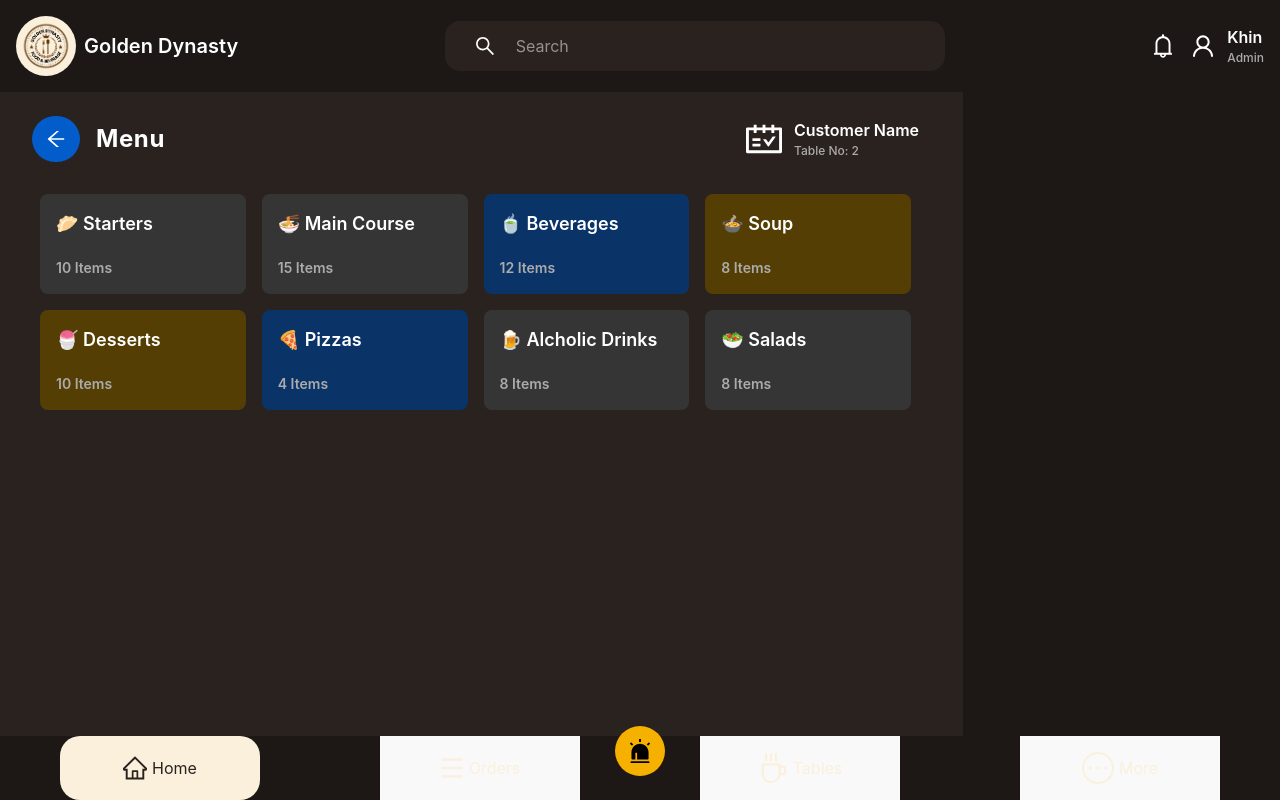
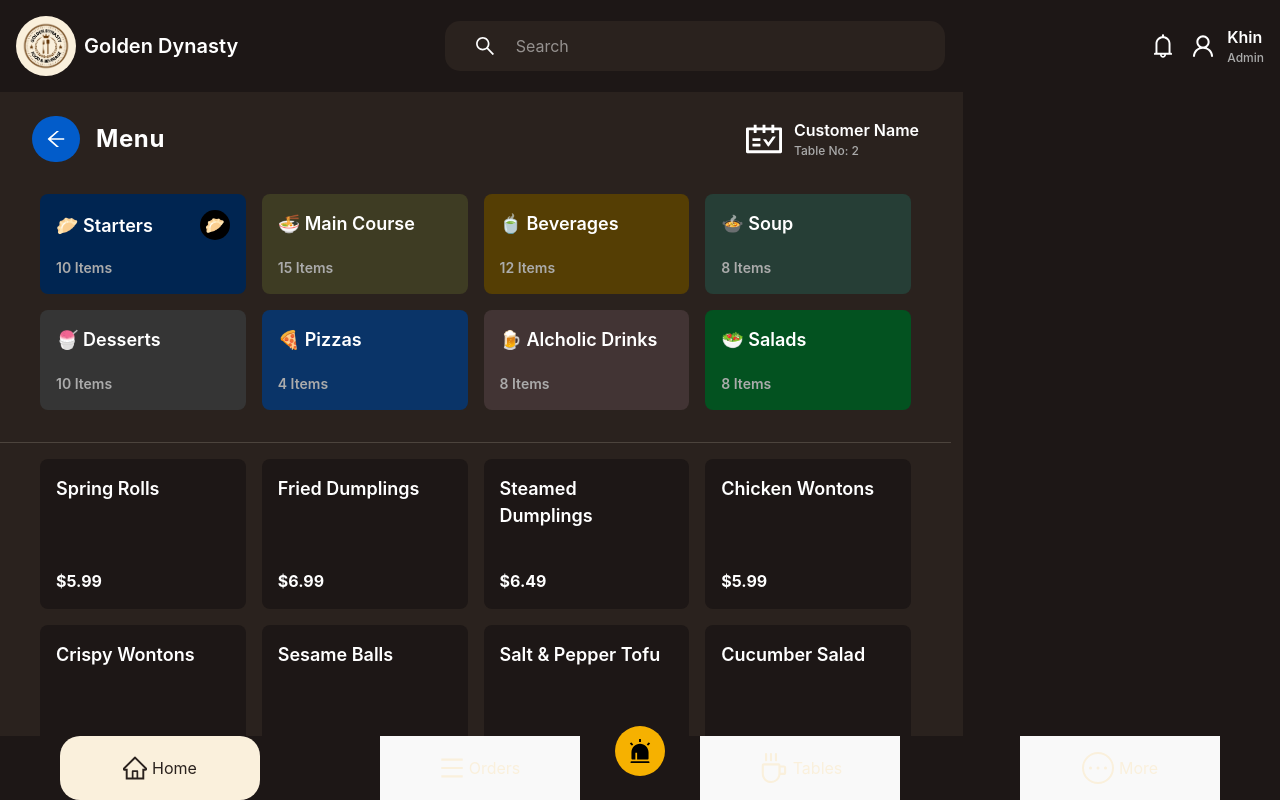
Before and after one commit to ClaraKhin/K_Restaurant, a React (Vite) app in the folder Restaurant_Client/: page /menu in a window 1280 px wide. Shown: the top 800 px of the page. Built offline with nearby package versions, Linux system fonts and the light colour scheme.

Commit message:
Built Menu Items, and implement selected items

```diff
--- a/Restaurant_Client/src/components/menu/MenuContainer.jsx
+++ b/Restaurant_Client/src/components/menu/MenuContainer.jsx
@@ -1,9 +1,10 @@
 import { useState } from "react";
 import { menus } from "../../constants";
-import { getBgColor } from "../../utils";
+// import { getBgColor } from "../../utils";
 
 const MenuContainer = () => {
-  const [selectedMenu, setSelectedMenu] = useState(null);
+  const [selectedMenu, setSelectedMenu] = useState(menus[0]);
+  const [hover, setHover] = useState(null);
   return (
     <>
       <div
@@ -20,8 +21,8 @@ const MenuContainer = () => {
             <div
               key={menu.id}
               className="flex flex-col items-start justify-between h-[100px] rounded-lg cursor-pointer"
-              style={{ padding: "1rem", backgroundColor: getBgColor() }}
-              onClick={() => setSelectedMenu(menu.id)}
+              style={{ padding: "1rem", backgroundColor: menu.bgColor }}
+              onClick={() => setSelectedMenu(menu)}
             >
               <div className="flex items-center justify-between w-full">
                 <h1
@@ -30,7 +31,7 @@ const MenuContainer = () => {
                 >
                   {menu.icon} {menu.name}
                 </h1>
-                {selectedMenu === menu.id && (
+                {selectedMenu?.id === menu.id && (
                   <div className="w-[30px] h-[30px]  bg-[#000000] rounded-full flex items-center justify-center ">
                     {menu.icon}
                   </div>
@@ -47,6 +48,49 @@ const MenuContainer = () => {
           );
         })}
       </div>
+
+      <hr style={{ borderTop: "1px solid #faf0dc2a", marginTop: "1rem" }} />
+
+      <div
+        className="grid grid-cols-4 gap-4 w-[100%]"
+        style={{
+          paddingLeft: "2.5rem",
+          paddingRight: "2.5rem",
+          paddingTop: "1rem",
+          paddingBottom: "1rem",
+        }}
+      >
+        {selectedMenu?.items.map((menu) => {
+          return (
+            <div
+              onMouseEnter={() => setHover(menu.id)}
+              onMouseLeave={() => setHover(null)}
+              key={menu.id}
+              className="flex flex-col items-start justify-between h-[150px] rounded-lg cursor-pointer"
+              style={{
+                padding: "1rem",
+                backgroundColor: hover === menu.id ? "#7d7c7c3b" : "#1d1716",
+              }}
+            >
+              <div className="flex items-center justify-between w-full">
+                <h1
+                  className="text-[#ffffff]"
+                  style={{ fontSize: "1.125rem", fontWeight: 600 }}
+                >
+                  {menu.name}
+                </h1>
+              </div>
+
+              <p
+                className="text-[#ffffff] "
+                style={{ fontSize: "1rem", fontWeight: 700 }}
+              >
+                ${menu.price}
+              </p>
+            </div>
+          );
+        })}
+      </div>
     </>
   );
 };
--- a/Restaurant_Client/src/constants/index.js
+++ b/Restaurant_Client/src/constants/index.js
@@ -14,70 +14,70 @@ export const popularDishes = [
         id: 1,
         image: PekingDuck,
         name: "Peking Duck",
-        price: "$24.99",
+        price: "24.99",
         numberOfOrders: 250,
     },
     {
         id: 2,
         image: XiaoLongBao,
         name: "Xiao Long Bao",
-        price: "$9.99",
+        price: "9.99",
         numberOfOrders: 190,
     },
     {
         id: 3,
         image: KungPaoChicken,
         name: "Kung Pao Chicken",
-        price: "$13.99",
+        price: "13.99",
         numberOfOrders: 220,
     },
     {
         id: 4,
         image: MalaXiangGuo,
         name: "Mala Xiang Guo",
-        price: "$16.99",
+        price: "16.99",
         numberOfOrders: 180,
     },
     {
         id: 5,
         image: SiuMai,
         name: "Siu Mai",
-        price: "$8.99",
+        price: "8.99",
         numberOfOrders: 200,
     },
     {
         id: 6,
         image: ChowMein,
         name: "Chow Mein",
-        price: "$11.99",
+        price: "11.99",
         numberOfOrders: 170,
     },
     {
         id: 7,
         image: SweetSourPork,
         name: "Sweet and Sour Pork",
-        price: "$14.99",
+        price: "14.99",
         numberOfOrders: 210,
     },
     {
         id: 8,
         image: Hotpot,
         name: "Hotpot",
-        price: "$22.99",
+        price: "22.99",
         numberOfOrders: 180,
     },
     {
         id: 9,
         image: BeefNoodleSoup,
         name: "Beef Noodle Soup",
-        price: "$13.99",
+        price: "13.99",
         numberOfOrders: 190,
     },
     {
         id: 10,
         image: FriedRice,
         name: "Fried Rice",
-        price: "$10.99",
+        price: "10.99",
         numberOfOrders: 200,
     }
 ]
@@ -96,113 +96,119 @@ export const tables = [
 ]
 
 export const desserts = [
-    { id: 1, name: "Mango Pudding", price: "$4.99" },
-    { id: 2, name: "Sesame Balls", price: "$3.99" },
-    { id: 3, name: "Egg Tart", price: "$2.99" },
-    { id: 4, name: "Tang Yuan (Rice Balls)", price: "$4.49" },
-    { id: 5, name: "Sweet Red Bean Soup", price: "$3.99" },
-    { id: 6, name: "Sweet Tofu Pudding", price: "$3.49" },
-    { id: 7, name: "Pineapple Bun", price: "$2.99" },
-    { id: 8, name: "Fried Milk Cubes", price: "$4.99" },
-    { id: 9, name: "Grass Jelly Dessert", price: "$3.49" },
-    { id: 10, name: "Mango Sago", price: "$5.49" },
+    { id: 1, name: "Mango Pudding", price: "4.99" },
+    { id: 2, name: "Sesame Balls", price: "3.99" },
+    { id: 3, name: "Egg Tart", price: "2.99" },
+    { id: 4, name: "Tang Yuan (Rice Balls)", price: "4.49" },
+    { id: 5, name: "Sweet Red Bean Soup", price: "3.99" },
+    { id: 6, name: "Sweet Tofu Pudding", price: "3.49" },
+    { id: 7, name: "Pineapple Bun", price: "2.99" },
+    { id: 8, name: "Fried Milk Cubes", price: "4.99" },
+    { id: 9, name: "Grass Jelly Dessert", price: "3.49" },
+    { id: 10, name: "Mango Sago", price: "5.49" },
 ];
 
 
 export const starterItems = [
-    { id: 1, name: "Spring Rolls", price: "$5.99" },
-    { id: 2, name: "Fried Dumplings", price: "$6.99" },
-    { id: 3, name: "Steamed Dumplings", price: "$6.49" },
-    { id: 4, name: "Chicken Wontons", price: "$5.99" },
-    { id: 5, name: "Crispy Wontons", price: "$4.99" },
-    { id: 6, name: "Sesame Balls", price: "$3.99" },
-    { id: 7, name: "Salt & Pepper Tofu", price: "$5.49" },
-    { id: 8, name: "Cucumber Salad", price: "$3.99" },
-    { id: 9, name: "Edamame with Sea Salt", price: "$4.49" },
-    { id: 10, name: "Chicken Satay Skewers", price: "$6.99" },
+    { id: 1, name: "Spring Rolls", price: "5.99", category: "Vegetarian" },
+    { id: 2, name: "Fried Dumplings", price: "6.99", category: "Non-Vegetarian" },
+    { id: 3, name: "Steamed Dumplings", price: "6.49", category: "Non-Vegetarian" },
+    { id: 4, name: "Chicken Wontons", price: "5.99", category: "Non-Vegetarian" },
+    { id: 5, name: "Crispy Wontons", price: "4.99", category: "Vegetarian" },
+    { id: 6, name: "Sesame Balls", price: "3.99", category: "Vegetarian" },
+    { id: 7, name: "Salt & Pepper Tofu", price: "5.49", category: "Vegetarian" },
+    { id: 8, name: "Cucumber Salad", price: "3.99", category: "Vegetarian" },
+    { id: 9, name: "Edamame with Sea Salt", price: "4.49", category: "Vegetarian" },
+    { id: 10, name: "Chicken Satay Skewers", price: "6.99", category: "Non-Vegetarian" },
 ];
 
+
 export const mainCourse = [
-    { id: 1, name: "Kung Pao Chicken", price: "$12.99" },
-    { id: 2, name: "Sweet and Sour Chicken", price: "$11.99" },
-    { id: 3, name: "General Tso’s Chicken", price: "$12.99" },
-    { id: 4, name: "Beef with Broccoli", price: "$13.99" },
-    { id: 5, name: "Szechuan Beef", price: "$14.49" },
-    { id: 6, name: "Mapo Tofu", price: "$11.49" },
-    { id: 7, name: "Ma La Xiang Guo", price: "$15.99" },
-    { id: 8, name: "Peking Duck (Half)", price: "$24.99" },
-    { id: 9, name: "Shrimp Fried Rice", price: "$11.99" },
-    { id: 10, name: "Chicken Fried Rice", price: "$10.99" },
-    { id: 11, name: "Vegetable Fried Rice", price: "$9.99" },
-    { id: 12, name: "Chow Mein (Chicken)", price: "$11.49" },
-    { id: 13, name: "Chow Mein (Beef)", price: "$12.49" },
-    { id: 14, name: "Dan Dan Noodles", price: "$11.99" },
-    { id: 15, name: "Hot Pot (Single Serving)", price: "$16.99" },
+    { id: 1, name: "Kung Pao Chicken", price: "12.99", category: "Non-Vegetarian" },
+    { id: 2, name: "Sweet and Sour Chicken", price: "11.99", category: "Non-Vegetarian" },
+    { id: 3, name: "General Tso’s Chicken", price: "12.99", category: "Non-Vegetarian" },
+    { id: 4, name: "Beef with Broccoli", price: "13.99", category: "Non-Vegetarian" },
+    { id: 5, name: "Szechuan Beef", price: "14.49", category: "Non-Vegetarian" },
+    { id: 6, name: "Mapo Tofu", price: "11.49", category: "Vegetarian" },
+    { id: 7, name: "Ma La Xiang Guo (Chicken/ Pork)", price: "16.99", category: "Non-Vegetarian" },
+
+    { id: 8, name: "Peking Duck", price: "24.99", category: "Non-Vegetarian" },
+    { id: 9, name: "Shrimp Fried Rice", price: "11.99", category: "Non-Vegetarian" },
+    { id: 10, name: "Chicken Fried Rice", price: "10.99", category: "Non-Vegetarian" },
+    { id: 11, name: "Vegetable Fried Rice", price: "9.99", category: "Vegetarian" },
+
+    { id: 12, name: "Chow Mein (Chicken)", price: "11.49", category: "Non-Vegetarian" },
+    { id: 13, name: "Chow Mein (Beef)", price: "12.49", category: "Non-Vegetarian" },
+    { id: 14, name: "Dan Dan Noodles", price: "11.99", category: "Non-Vegetarian" },
+    { id: 15, name: "Hot Pot (Single Serving)", price: "16.99", category: "Non-Vegetarian" },
 ];
 
+
 export const beverages = [
-    { id: 1, name: "Chinese Hot Tea", price: "$2.49" },
-    { id: 2, name: "Jasmine Tea", price: "$2.99" },
-    { id: 3, name: "Oolong Tea", price: "$2.99" },
-    { id: 4, name: "Green Tea", price: "$2.49" },
-    { id: 5, name: "Iced Lemon Tea", price: "$3.49" },
-    { id: 6, name: "Soy Milk", price: "$3.49" },
-    { id: 7, name: "Plum Juice", price: "$3.99" },
-    { id: 8, name: "Lychee Juice", price: "$3.99" },
-    { id: 9, name: "Coconut Juice", price: "$3.49" },
-    { id: 10, name: "Bubble Milk Tea", price: "$4.99" },
-    { id: 11, name: "Soft Drinks", price: "$2.99" },
-    { id: 12, name: "Bottled Water", price: "$1.99" },
+    { id: 1, name: "Chinese Hot Tea", price: "2.49" },
+    { id: 2, name: "Jasmine Tea", price: "2.99" },
+    { id: 3, name: "Oolong Tea", price: "2.99" },
+    { id: 4, name: "Green Tea", price: "2.49" },
+    { id: 5, name: "Iced Lemon Tea", price: "3.49" },
+    { id: 6, name: "Soy Milk", price: "3.49" },
+    { id: 7, name: "Plum Juice", price: "3.99" },
+    { id: 8, name: "Lychee Juice", price: "3.99" },
+    { id: 9, name: "Coconut Juice", price: "3.49" },
+    { id: 10, name: "Bubble Milk Tea", price: "4.99" },
+    { id: 11, name: "Soft Drinks", price: "2.99" },
+    { id: 12, name: "Bottled Water", price: "1.99" },
 ];
 
 export const soups = [
-    { id: 1, name: "Hot and Sour Soup", price: "$4.99" },
-    { id: 2, name: "Wonton Soup", price: "$4.99" },
-    { id: 3, name: "Egg Drop Soup", price: "$3.99" },
-    { id: 4, name: "Chicken Corn Soup", price: "$4.49" },
-    { id: 5, name: "Sweet Corn Soup", price: "$3.99" },
-    { id: 6, name: "Vegetable Soup", price: "$3.99" },
-    { id: 7, name: "Seafood Soup", price: "$6.99" },
-    { id: 8, name: "Tom Yum Soup (Chinese Style)", price: "$5.99" },
+    { id: 1, name: "Hot and Sour Soup", price: "4.99", category: "Vegetarian" },
+    { id: 2, name: "Wonton Soup", price: "4.99", category: "Non-Vegetarian" },
+    { id: 3, name: "Egg Drop Soup", price: "3.99", category: "Vegetarian" },
+    { id: 4, name: "Chicken Corn Soup", price: "4.49", category: "Non-Vegetarian" },
+    { id: 5, name: "Sweet Corn Soup", price: "3.99", category: "Vegetarian" },
+    { id: 6, name: "Vegetable Soup", price: "3.99", category: "Vegetarian" },
+    { id: 7, name: "Seafood Soup", price: "6.99", category: "Non-Vegetarian" },
+    { id: 8, name: "Tom Yum Soup (Chinese Style)", price: "5.99", category: "Non-Vegetarian" },
 ];
 
+
 export const pizzas = [
-    { id: 1, name: "Chicken Teriyaki Pizza", price: "$11.99" },
-    { id: 2, name: "BBQ Chicken Pizza", price: "$11.49" },
-    { id: 3, name: "Vegetable Supreme Pizza", price: "$10.99" },
-    { id: 4, name: "Cheese Pizza", price: "$9.99" },
+    { id: 1, name: "Chicken Teriyaki Pizza", price: "11.99" },
+    { id: 2, name: "BBQ Chicken Pizza", price: "11.49" },
+    { id: 3, name: "Vegetable Supreme Pizza", price: "10.99" },
+    { id: 4, name: "Cheese Pizza", price: "9.99" },
 ];
 
 export const alcoholicDrinks = [
-    { id: 1, name: "Tsingtao Beer", price: "$5.99" },
-    { id: 2, name: "Snow Beer", price: "$5.49" },
-    { id: 3, name: "Tiger Beer", price: "$5.99" },
-    { id: 4, name: "Shaoxing Rice Wine", price: "$6.99" },
-    { id: 5, name: "Plum Wine (Umeshu)", price: "$6.49" },
-    { id: 6, name: "Chinese Baijiu (Small Shot)", price: "$7.99" },
-    { id: 7, name: "Red Wine (House)", price: "$6.99" },
-    { id: 8, name: "White Wine (House)", price: "$6.99" },
+    { id: 1, name: "Tsingtao Beer", price: "5.99" },
+    { id: 2, name: "Snow Beer", price: "5.49" },
+    { id: 3, name: "Tiger Beer", price: "5.99" },
+    { id: 4, name: "Shaoxing Rice Wine", price: "6.99" },
+    { id: 5, name: "Plum Wine (Umeshu)", price: "6.49" },
+    { id: 6, name: "Chinese Baijiu (Small Shot)", price: "7.99" },
+    { id: 7, name: "Red Wine (House)", price: "6.99" },
+    { id: 8, name: "White Wine (House)", price: "6.99" },
 ];
 
 export const salads = [
-    { id: 1, name: "Chinese Cucumber Salad", price: "$4.49" },
-    { id: 2, name: "Cold Sesame Noodle Salad", price: "$5.99" },
-    { id: 3, name: "Chicken Glass Noodle Salad", price: "$6.99" },
-    { id: 4, name: "Seaweed Salad", price: "$4.99" },
-    { id: 5, name: "Wood Ear Mushroom Salad", price: "$5.49" },
-    { id: 6, name: "Smashed Cucumber with Garlic", price: "$4.49" },
-    { id: 7, name: "Cold Tofu Salad", price: "$4.99" },
-    { id: 8, name: "Spicy Beef Salad (Chinese Style)", price: "$7.99" },
+    { id: 1, name: "Chinese Cucumber Salad", price: "4.49", category: "Vegetarian" },
+    { id: 2, name: "Cold Sesame Noodle Salad", price: "5.99", category: "Vegetarian" },
+    { id: 3, name: "Chicken Glass Noodle Salad", price: "6.99", category: "Non-Vegetarian" },
+    { id: 4, name: "Seaweed Salad", price: "4.99", category: "Vegetarian" },
+    { id: 5, name: "Wood Ear Mushroom Salad", price: "5.49", category: "Vegetarian" },
+    { id: 6, name: "Smashed Cucumber with Garlic", price: "4.49", category: "Vegetarian" },
+    { id: 7, name: "Cold Tofu Salad", price: "4.99", category: "Vegetarian" },
+    { id: 8, name: "Spicy Beef Salad", price: "7.99", category: "Non-Vegetarian" },
 ];
 
 
+
 export const menus = [
-    { id: 1, name: "Starters", icon: "🥟", items: starterItems },
-    { id: 2, name: "Main Course", icon: "🍜", items: mainCourse },
-    { id: 3, name: "Beverages", icon: "🍵", items: beverages },
-    { id: 4, name: "Soup", icon: "🍲", items: soups },
-    { id: 5, name: "Desserts", icon: "🍧", items: desserts },
-    { id: 6, name: "Pizzas", icon: "🍕", items: pizzas },
-    { id: 7, name: "Alcholic Drinks", icon: "🍺", items: alcoholicDrinks },
-    { id: 8, name: "Salads", icon: "🥗", items: salads },
+    { id: 1, name: "Starters", bgColor: "#002551ff", icon: "🥟", items: starterItems },
+    { id: 2, name: "Main Course", bgColor: "#3e3c23ff", icon: "🍜", items: mainCourse },
+    { id: 3, name: "Beverages", bgColor: "#553e04ff", icon: "🍵", items: beverages },
+    { id: 4, name: "Soup", bgColor: "#263e36ff", icon: "🍲", items: soups },
+    { id: 5, name: "Desserts", bgColor: "#353535ff", icon: "🍧", items: desserts },
+    { id: 6, name: "Pizzas", bgColor: "#0a3468ff", icon: "🍕", items: pizzas },
+    { id: 7, name: "Alcholic Drinks", bgColor: "#423434ff", icon: "🍺", items: alcoholicDrinks },
+    { id: 8, name: "Salads", bgColor: "#035220ff", icon: "🥗", items: salads },
 ]
--- a/Restaurant_Client/src/utils/index.js
+++ b/Restaurant_Client/src/utils/index.js
@@ -3,9 +3,9 @@ export const getRandomBG = () => {
     return colors[Math.floor(Math.random() * colors.length)];
 }
 
-export const getBgColor = () => {
-    const bgarr = ["#002551ff", "#3e3c23ff", "#553e04ff", "#263e36ff", "#353535ff", "#0a3468ff"];
-    const randomBg = Math.floor(Math.random() * bgarr.length);
-    const color = bgarr[randomBg];
-    return color;
-}
+// export const getBgColor = () => {
+//     const bgarr = ["#002551ff", "#3e3c23ff", "#553e04ff", "#263e36ff", "#353535ff", "#0a3468ff"];
+//     const randomBg = Math.floor(Math.random() * bgarr.length);
+//     const color = bgarr[randomBg];
+//     return color;
+// }
```
